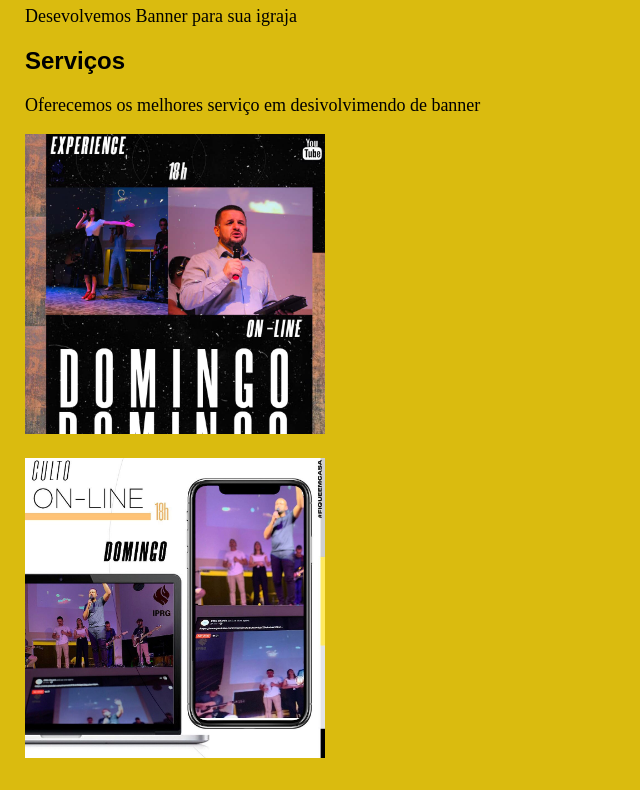
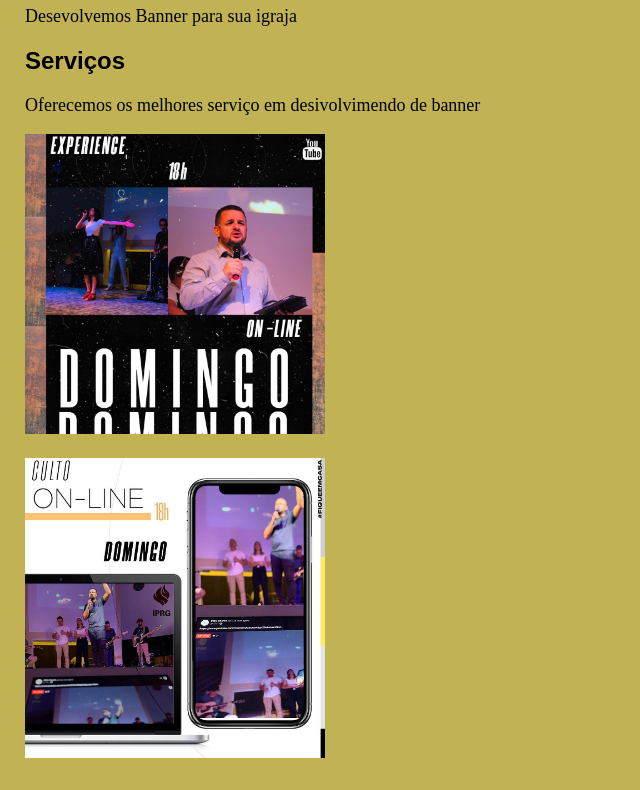
Before and after one commit to RudsonDantas/aula-html5-css3, a plain HTML site: page index.html in a window 1280 px wide. Shown: the part 298-1088 px from the top of the page, without its empty margins (0-640 px from the left). Drawn offline with Linux system fonts and the light colour scheme.

Commit message:
troca da cor do fundo

```diff
--- a/css3/style.css
+++ b/css3/style.css
@@ -1,6 +1,6 @@
 
 body{
-    background: rgb(218, 187, 15);
+    background: rgb(193, 178, 83);
     margin-left: 25px;
 }
 
```
